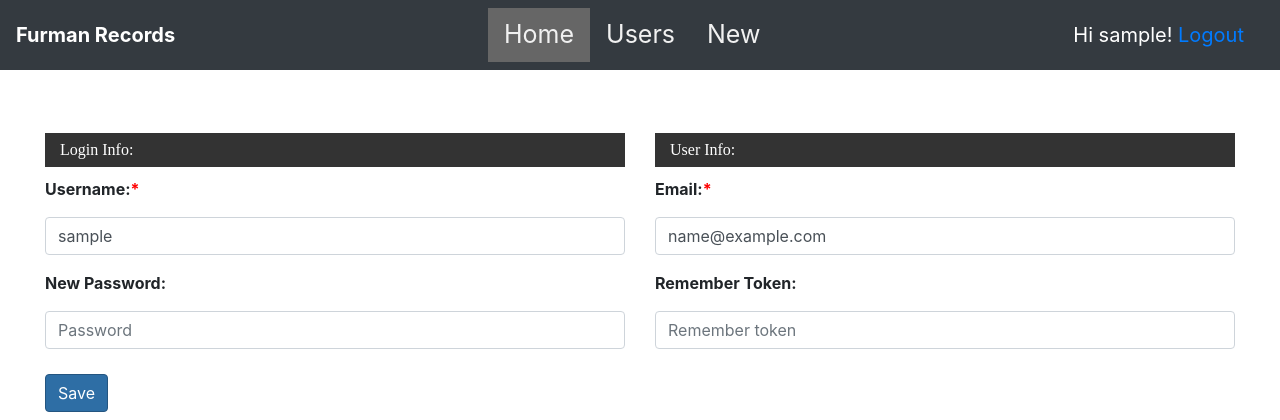
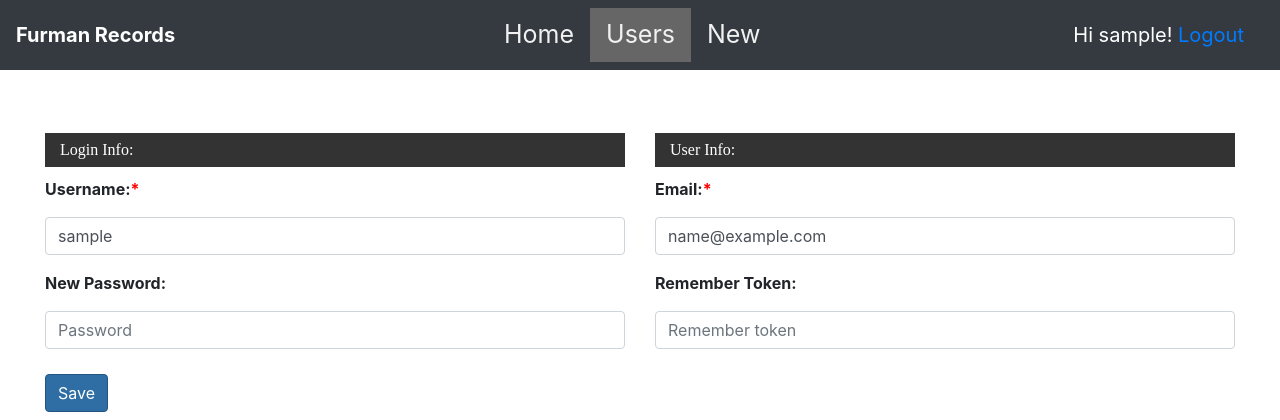
Before and after one commit to remmi11/furman, a Django app: page /user/1/edit/ in a window 1280 px wide. Shown: the top 420 px of the page. Run offline with Django 3.2, Linux system fonts and the light colour scheme; the visitor is signed in with stand-in values (Sample User, id 1); data comes from the database, SQL or seed files in the repository; parts of the project's set-up code (start-up, migrations or seed data) failed here and were passed over; some libraries are stand-ins or nearby versions.

Commit message:
fix menu

```diff
--- a/blog/templates/blog/base.html
+++ b/blog/templates/blog/base.html
@@ -41,16 +41,16 @@
     <nav id="top-nav" class="navbar navbar-dark bg-dark">
         <a class="navbar-brand" style="color: white; font-weight: bold">Furman Records</a>
         {% if user.is_authenticated %}
-        <ul class="nav nav-list">
-            <li class="nav-item active">
+        <ul class="nav nav-list ">
+            <li class="nav-item home">
                     <a class="nav-link" href="{% url 'post_list' %}">Home</a>
                 </li>
             {% if request.user.is_superuser %}
-            <li class="nav-item">
+            <li class="nav-item users">
                 <a class="nav-link" href="{% url 'user_list' %}">Users</a>
             </li>
             {% endif %}
-            <li class="nav-item">
+            <li class="nav-item newitem">
                     <a class="nav-link" href="
                             {% if 'post' in request.path %}
                                 {% url 'post_new' %}
@@ -118,9 +118,13 @@
             });
             $('#usertable').DataTable();
 
-            $('li.nav-item').click(function () {
-                $(this).addClass('active').siblings().removeClass('active');
-            });
+            {% if 'post' in request.path %}
+                $(".home").addClass("active")
+            {% elif 'new' in request.path and request.user.is_superuser %}
+                $(".newitem").addClass("active")
+            {% else %}
+                $(".users").addClass("active")
+            {% endif %}
             // 	 $('select#selectsurveytype').change(function () {
             // 		 var optionSelected = $(this).find("option:selected");
             // 		 var valueSelected  = optionSelected.val();
```
Also changed, not shown: mysite/settings.py (+4 -3 lines), 1 other file.
